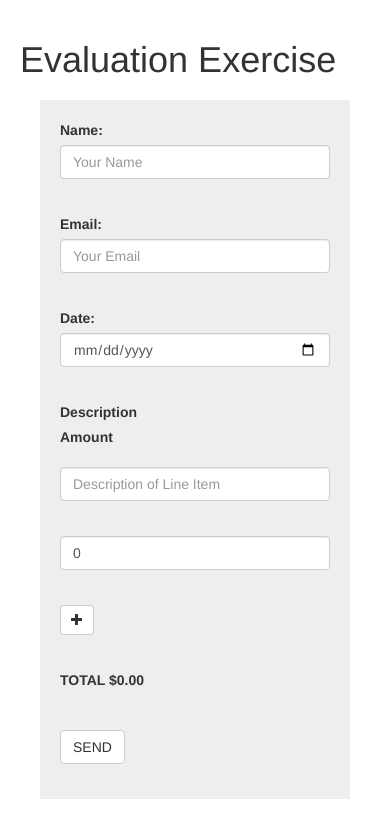
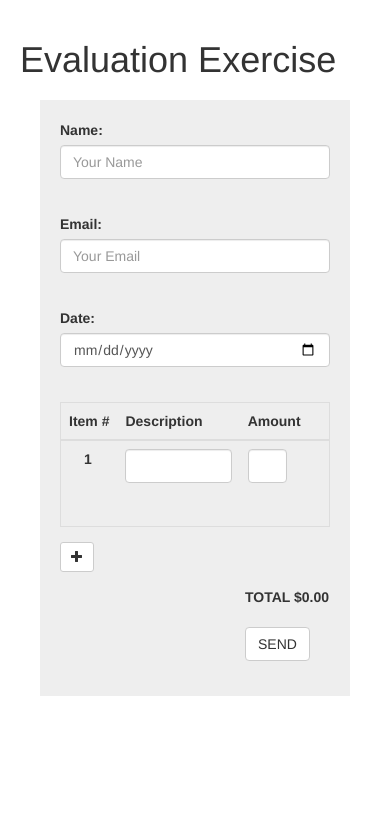
Before and after one commit to chaitanyatejagolla/einvoice, a React app: page / in a window 390 px wide. Shown: the top 838 px of the page. Built offline with nearby package versions, Linux system fonts and the light colour scheme.

Commit message:
adding for  responsiveness

```diff
--- a/src/components/invoice.jsx
+++ b/src/components/invoice.jsx
@@ -2,7 +2,7 @@ import React from 'react';
 import LineItem from './lineItem.jsx';
 import InputLabelGroup from './common/inputLabelGroup.jsx';
 import FormLabel from './common/formLabel.jsx';
-import { Form, FormGroup, Button, Glyphicon } from 'react-bootstrap';
+import { Form, FormGroup, Table, Button, Glyphicon } from 'react-bootstrap';
 var axios = require('axios');
 
 class Invoice extends React.Component {
@@ -71,38 +71,36 @@ class Invoice extends React.Component {
                     name="date"
                     type="date"
                 />
+
+                <Table responsive>
+                    <thead>
+                    <tr>
+                        <th className="col-xs-1">Item #</th>
+                        <th>Description</th>
+                        <th className="col-xs-4">Amount</th>
+                    </tr>
+                    </thead>
+                    <tbody>
+                        {lineItemsUI}
+                    </tbody>
+                </Table>
                 <FormGroup>
                     <div className="row">
-                        <FormLabel
-                            className = "col-lg-8"
-                            label = "Description"
-                        />
-                        <FormLabel
-                            className = "col-lg-4"
-                            label = "Amount"
-                        />
+                        <div className="col-xs-6">
+                            <Button onClick={this.addLineItem} bsSize="small"><Glyphicon glyph="glyphicon glyphicon-plus" /></Button>
+                        </div>
                     </div>
-                </FormGroup>
-                {lineItemsUI}
-                <FormGroup>
-                    <Button onClick={this.addLineItem} bsSize="small"><Glyphicon glyph="glyphicon glyphicon-plus" /></Button>
                 </FormGroup>
                 <FormGroup>
                     <div className="row">
-                        <FormLabel
-                            className = "col-lg-8"
-                        />
-                        <div className="col-lg-4">
+                        <div className="col-xs-offset-8">
                             <label><strong>TOTAL   ${this.state.total.toFixed(2)}</strong></label>
                         </div>
                     </div>
                 </FormGroup>
                 <FormGroup>
                     <div className="row">
-                        <FormLabel
-                            className = "col-lg-8"
-                        />
-                        <div className="col-lg-4">
+                        <div className="col-xs-offset-8">
                             <Button type="submit" className="btn btn-light">SEND</Button>
                         </div>
                     </div>
@@ -217,7 +215,7 @@ class Invoice extends React.Component {
     /* Posting data to node server using axios */
     saveData(event) {
         event.preventDefault();
-        if (this.validateEmail(this.state.email) && this.validateName(this.state.name) && this.state.lineItemValidation) {
+        if (this.validateEmail(this.state.email) && this.validateName(this.state.name) && this.validateDate(this.state.date) && this.state.lineItemValidation) {
             axios.post('http://localhost:3000/invoice/add', { name: this.state.name, email: this.state.email, date: this.state.date})
         .then(response => {
             alert('saved successfully')
--- a/src/components/lineItem.jsx
+++ b/src/components/lineItem.jsx
@@ -1,6 +1,7 @@
 import React from 'react';
 import PropTypes from 'prop-types';
 import { FormGroup, FormControl } from 'react-bootstrap';
+import FormLabel from './common/formLabel.jsx';
 import FormInput from './common/formInput.jsx';
 
 class LineItem extends React.Component {
@@ -19,32 +20,44 @@ class LineItem extends React.Component {
 
     render () {
         return (
-            <div className="row">
-                <div className = "col-lg-8">
+                <tr>
+                    <td>
+                        <FormLabel
+                            label={this.props.id+1}
+                            className = "col-md-2 col-xs-1"
+                        />
+                    </td>
+                    <td>
                         <FormGroup validationState={this.state.descError.length>0 ? 'error' : null}>
+                            <div className = "row">
                                 <FormInput
                                     name = "desc"
                                     type = "text"
+                                    className = "col-md-10"
                                     onChange = {this.onChange}
                                     value = {this.state.desc}
-                            placeholder = "Description of Line Item"
+                                    placeholder = ""
                                     error = {this.state.descError}
                                 />
+                            </div>
                         </FormGroup>
-                </div>
-                <div className = "col-lg-2">
+                    </td>
+                    <td>
                         <FormGroup validationState={this.state.amountError.length>0 ? 'error' : null}>
+                        <div className = "row">
                                 <FormInput
                                     name = "amount"
                                     type = "number"
+                                    className = "col-xs-8"
                                     onChange = {this.onChange}
                                     value = {this.state.amount}
-                            placeholder = "Amount"
+                                    placeholder = ""
                                     error = {this.state.amountError}
                                 />
+                            </div>
                         </FormGroup>
-                </div>
-            </div>
+                    </td>
+                </tr>
         );
     }
 
@@ -89,7 +102,7 @@ class LineItem extends React.Component {
     /* Validation for amount */
     validateAmount(fieldValue) {
         let amountError = "";
-        if (fieldValue > 9999999.99 || fieldValue < 1.00) {
+        if (fieldValue > 9999999.99 || fieldValue < 0) {
             amountError = "Amount range is 1.00 to 9999999.99";
         }
         this.setState({
```
Lines whose indentation alone changed are shown as unchanged.
